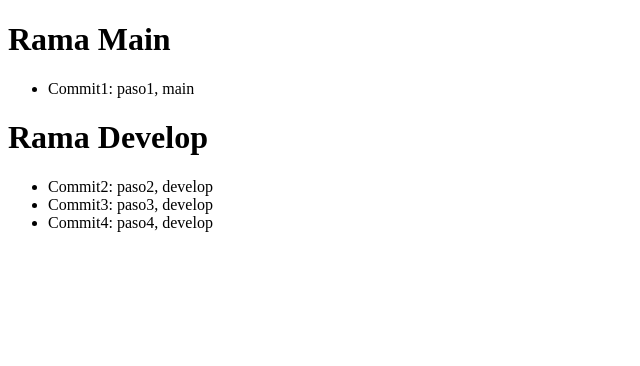
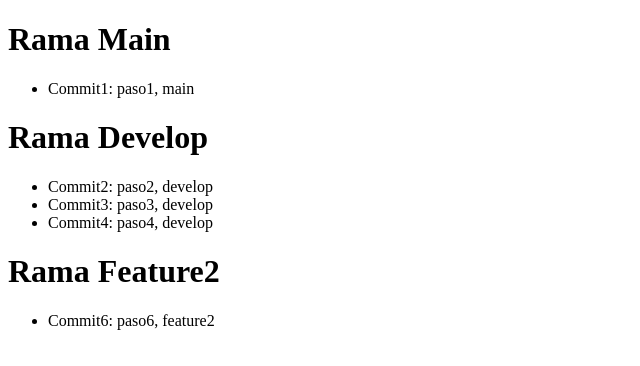
Before and after one commit to edurenera/proyecto-git, a plain HTML site: page index.html in a window 1280 px wide. Shown: the whole page, without its empty margins (0-640 px from the left). Drawn offline with Linux system fonts and the light colour scheme.

Commit message:
Comit6: paso6, feature2

```diff
--- a/index.html
+++ b/index.html
@@ -17,5 +17,10 @@
         <li>Commit3: paso3, develop</li>
         <li>Commit4: paso4, develop</li>
     </ul>
+
+    <h1>Rama Feature2</h1>
+    <ul>
+        <li>Commit6: paso6, feature2</li>
+    </ul>
 </body>
 </html>
```
